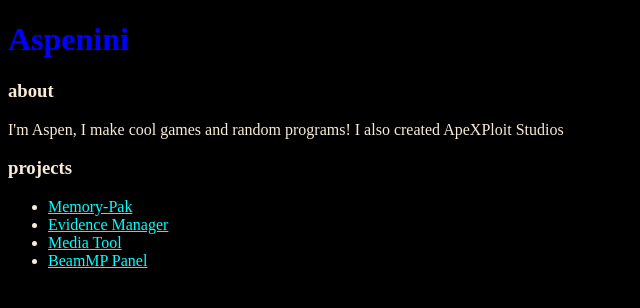
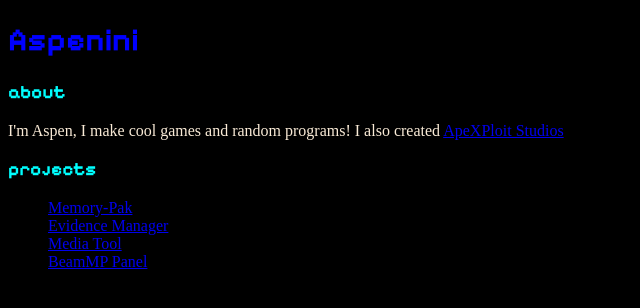
Before and after one commit to Aspenini/Aspenini, a plain HTML site: page index.html in a window 1280 px wide. Shown: the whole page, without its empty margins (0-640 px from the left). Drawn offline with Linux system fonts and the light colour scheme.

Commit message:
new font and some cleaning

```diff
--- a/index.html
+++ b/index.html
@@ -4,9 +4,9 @@
         <link rel="stylesheet" href="style.css">
     </head>
     <body>
-    <h1>Aspenini</h1>
+        <h1 id="bigboi">Aspenini</h1>
         <h3>about</h3>
-    <p>I'm Aspen, I make cool games and random programs! I also created ApeXPloit Studios</p>
+        <p>I'm Aspen, I make cool games and random programs! I also created <a href="https://www.apexploitstudios.org/">ApeXPloit Studios</a></p>
         <h3>projects</h3>
         <ul>
             <li><a href="https://memory-pak.aspenini.com/">Memory-Pak</a></li>
--- a/style.css
+++ b/style.css
@@ -1,12 +1,22 @@
+@font-face {
+    font-family: Pixelify-Sans-Bold;
+    src: url("fonts/PixelifySans-Bold.ttf");
+}
+
+#bigboi {
+    color: blue;
+    font-family: Pixelify-Sans-Bold;
+}
+
 body {
     background-color: black;
 }
-h1 {
-    color: blue;
+
+h3 {
+    color: aqua;
+    font-family: Pixelify-Sans-Bold;
 }
-h2, h3, p, li {
+
+p {
     color: antiquewhite;
 }
-a {
-    color: aqua;
-}
```
Also changed, not shown: fonts/PixelifySans-Bold.ttf (added). Lines whose indentation alone changed are shown as unchanged.
